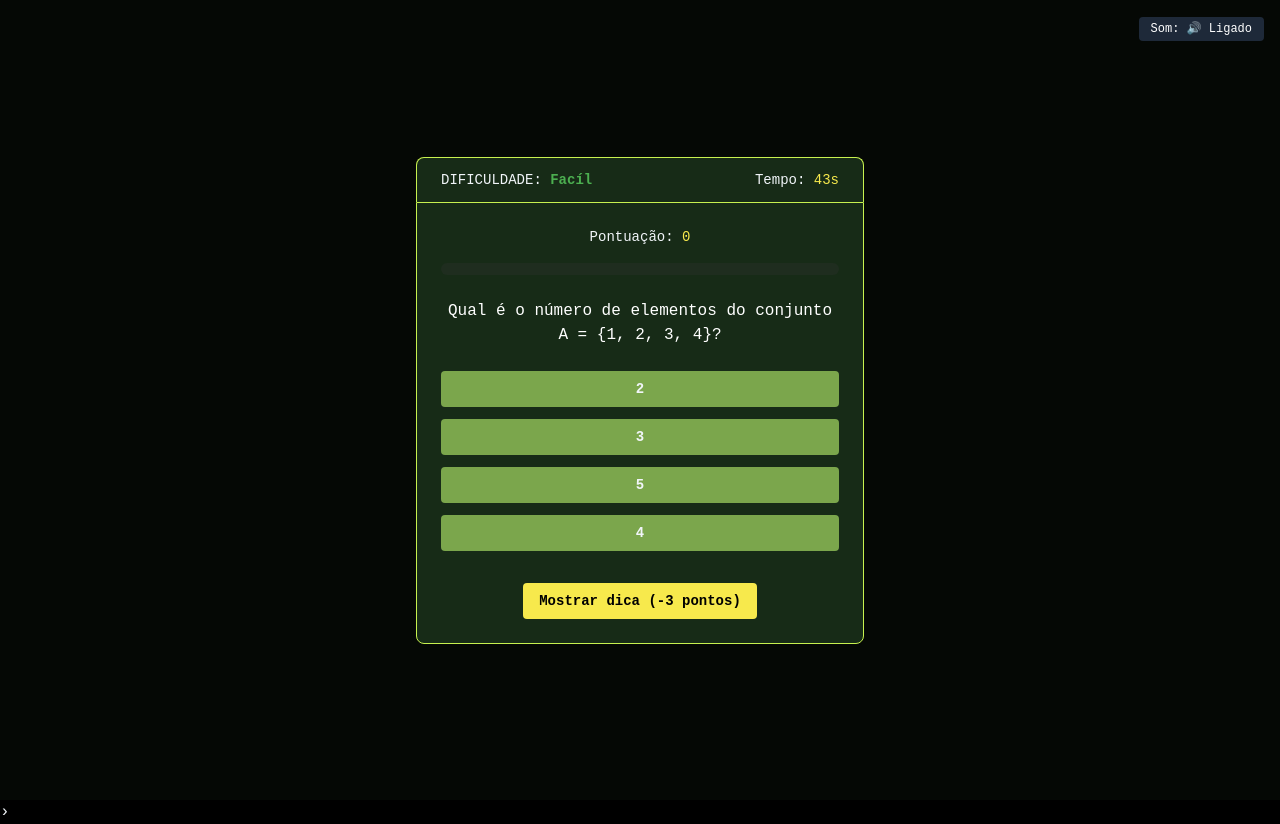
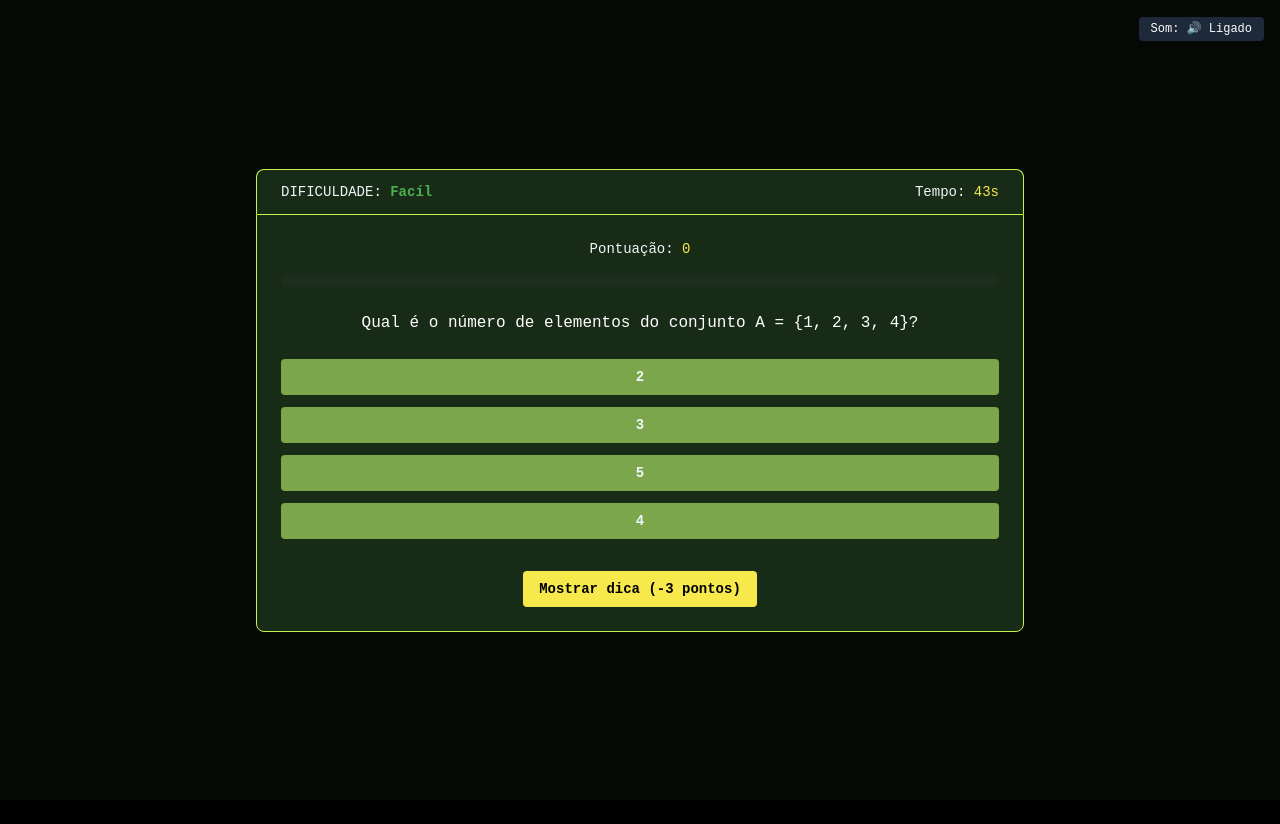
Before and after one commit to marcelohmribeiro/MathQuiz, a React (Vite) app: page / in a window 1280 px wide. Both pictures are taken after a click on the button "Jogar". After the commit the page ends 800 px from the top, so only its background shows below. Built offline with nearby package versions, Linux system fonts and the light colour scheme; a web font is replaced by a local one.

Commit message:
implementando graficos

```diff
--- a/index.html
+++ b/index.html
@@ -6,8 +6,8 @@
   <meta name="viewport" content="width=device-width, initial-scale=1.0" />
   <title>Quebra Codigo</title>
   <link rel="preconnect" href="https://fonts.googleapis.com">
-<link rel="preconnect" href="https://fonts.gstatic.com" crossorigin>
-<link href="https://fonts.googleapis.com/css2?family=Jersey+15&family=Sixtyfour&display=swap" rel="stylesheet">
+  <link rel="preconnect" href="https://fonts.gstatic.com" crossorigin>
+  <link href="https://fonts.googleapis.com/css2?family=Jersey+15&family=Sixtyfour&display=swap" rel="stylesheet">
 </head>
 
 <body>
@@ -15,4 +15,4 @@
   <script type="module" src="/src/main.jsx"></script>
 </body>
 
-</html>›
+</html>
--- a/src/components/HintRubens.jsx
+++ b/src/components/HintRubens.jsx
@@ -7,7 +7,7 @@ function HintRubens({ hint }) {
             initial={{ opacity: 0, y: 50 }}
             animate={{ opacity: 1, y: 0 }}
             transition={{ duration: 0.5 }}
-            className="fixed top-10 mt-10 flex justify-center items-center gap-4"
+            className="mb-10 flex justify-center items-center gap-4"
         >
             <img
                 src={rubens}
--- a/src/components/Questions.js
+++ b/src/components/Questions.js
@@ -1,3 +1,5 @@
+import grafico1 from "./img/grafico1.png"
+
 export const questions = {
   easy: [
     {
@@ -36,6 +38,19 @@ export const questions = {
       question: "Quanto é 12 ÷ 3?",
       options: ["2", "3", "4", "5"],
       answer: "4",
+      hint: "Divida 12 por 3.",
+    },
+    {
+      question: "De acordo com o gráfico da função f(x) = 2x + 2 mostrado abaixo, assinale a alternativa correta:",
+      image: grafico1,
+      options: [
+        "A função é crescente e seu coeficiente angular é 2.",
+        "A função é decrescente e seu coeficiente angular é 2.",
+        "A função é crescente e seu coeficiente angular é 4.",
+        "A função é decrescente e seu coeficiente angular é 4."
+      ],
+      answer: "A função é crescente e seu coeficiente angular é 2.",
+      hint: "Observe a inclinação da reta."
     },
   ],
   hard: [
--- a/src/components/Quiz.jsx
+++ b/src/components/Quiz.jsx
@@ -6,6 +6,7 @@ import errou from "./sounds/errou.mp3"
 // Components
 import IntroRubens from "./IntroRubens"
 import HintRubens from "./HintRubens"
+import { img } from "framer-motion/client"
 
 function Quiz() {
     const navigate = useNavigate()
@@ -175,7 +176,7 @@ function Quiz() {
     // Verifica se a dificuldade, questões e pergunta atual estão definidas
     if (!difficulty || !questions || !currentQuestion || time === null) return null
     return (
-        <div className={`flex items-center justify-center h-screen ${difficulty === 'rubens' ? 'bg-gradient-to-br from-[#300000] to-[#1a0000] text-red-200' : 'bg-[#050805]'}`}>
+        <div className={`flex items-center justify-center h-screen px-4 ${difficulty === 'rubens' ? 'bg-gradient-to-br from-[#300000] to-[#1a0000] text-red-200' : 'bg-[#050805]'}`}>
             <div className="absolute top-4 right-4">
                 <button
                     onClick={toggleSound}
@@ -184,7 +185,12 @@ function Quiz() {
                     Som: {isSoundEnabled ? "🔊 Ligado" : "🔇 Desligado"}
                 </button>
             </div>
-            <div className="w-full max-w-md">
+            <div className="w-full max-w-3xl max-h-[90vh] overflow-y-auto hide-scrollbar">
+                {difficulty !== 'rubens' && showHint && currentQuestion.hint && (
+                    <div className="flex justify-center">
+                        {<HintRubens hint={currentQuestion.hint} />}
+                    </div>
+                )}
                 <div className={`flex justify-between px-6 py-3 rounded-t-lg border border-b-0
                     ${difficulty === 'rubens'
                         ? 'bg-[#3d0000] border-[#ff4c4c]'
@@ -224,6 +230,13 @@ function Quiz() {
                         />
                     </div>
                     <h3 className="text-base mb-6 text-white">{currentQuestion.question}</h3>
+                    {currentQuestion.image && (
+                        <img
+                            src={currentQuestion.image}
+                            alt="Gráfico"
+                            className="mb-6 w-full max-w-xs mx-auto rounded-lg"
+                        />
+                    )}
                     <ul className="space-y-3 mb-4">
                         {currentQuestion.options.map((option, i) => (
                             <li
@@ -250,11 +263,6 @@ function Quiz() {
                             {difficulty === 'hard' ? "Mostrar dica (-5 pontos)" : "Mostrar dica (-3 pontos)"}
                         </button>
                     )}
-                    {difficulty !== 'rubens' && showHint && currentQuestion.hint && (
-                        <div className="flex justify-center">
-                            {<HintRubens hint={currentQuestion.hint} />}
-                        </div>
-                    )}
                     {feedback && (
                         <p className="mt-2 text-sm text-[#f7e94c] animate-pulse">{feedback}</p>
                     )}
--- a/src/index.css
+++ b/src/index.css
@@ -10,3 +10,8 @@ body {
   margin: 0;
   padding: 0;
 }
+
+.hide-scrollbar::-webkit-scrollbar {
+  width: 0px;
+  height: 0px;
+}
```
Also changed, not shown: src/components/img/grafico1.png (added). Lines whose indentation alone changed are shown as unchanged.
